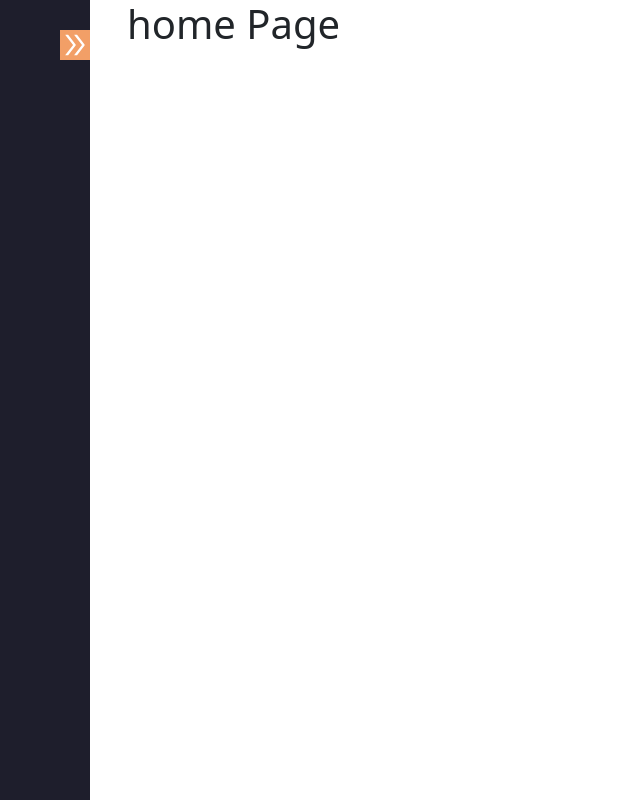
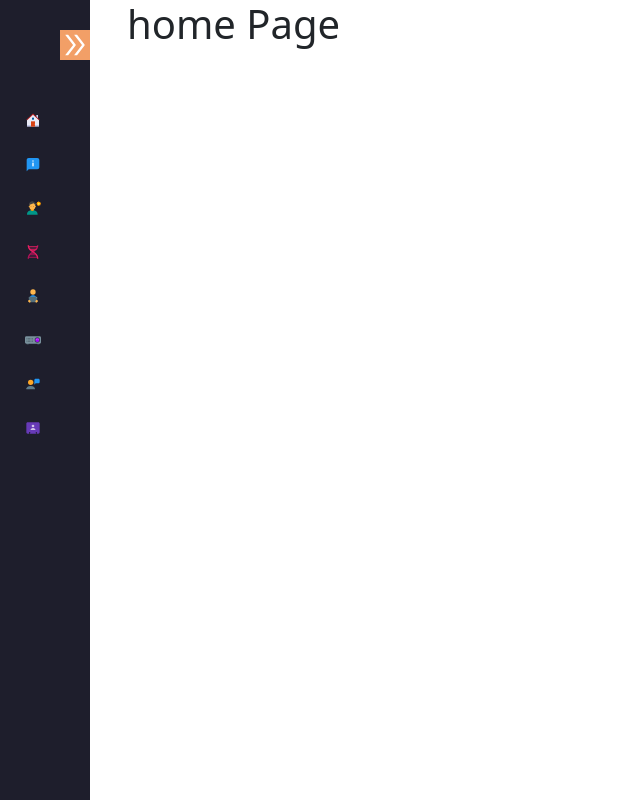
Before and after one commit to ShashiniRW/Portfolio-Project, a React (Create React App) app in the folder client/: page / in a window 1280 px wide. Both pictures are taken after a click on the element 157 px from the left and 30 px from the top of the page. Shown: the whole page, without its empty margins (0-640 px from the left). Built offline with nearby package versions, Linux system fonts and the light colour scheme.

Commit message:
Update:Sidebar Menu

```diff
--- a/client/src/components/Layout/Layout.js
+++ b/client/src/components/Layout/Layout.js
@@ -2,6 +2,7 @@ import React, { useState } from "react";
 import Home from "./../../pages/Home/Home";
 import { AiOutlineDoubleLeft, AiOutlineDoubleRight } from "react-icons/ai";
 import "./Layout.css";
+import Menus from "../Menus/Menus";
 
 const Layout = () => {
   const [toggle, setToggle] = useState(true);
@@ -23,6 +24,7 @@ const Layout = () => {
               )}
             </p>
           </div>
+          <Menus toggle={toggle} />
         </div>
         <div className="container">
           <Home />
--- /dev/null
+++ b/client/src/components/Menus/Menus.css
@@ -0,0 +1,28 @@
+.navbar-profile-pic img {
+  border-radius: 90px;
+  height: 150px;
+  width: 150px;
+  display: flex;
+  vertical-align: middle;
+  margin: 0 auto;
+  margin-top: 20px;
+}
+
+.nav-items {
+  color: white;
+  margin-top: 30px;
+  /* text-align: center; */
+  margin-left: 25px;
+}
+.nav-link {
+  margin-top: 20px;
+  cursor: pointer;
+}
+
+.nav-link svg {
+  margin-right: 10px;
+}
+
+.nav-link:hover {
+  color: #f29f67;
+}
--- /dev/null
+++ b/client/src/components/Menus/Menus.js
@@ -0,0 +1,97 @@
+import React from "react";
+import "./Menus.css";
+import {
+  FcAbout,
+  FcHome,
+  FcPortraitMode,
+  FcBiotech,
+  FcReadingEbook,
+  FcVideoProjector,
+  FcVoicePresentation,
+  FcBusinessContact,
+} from "react-icons/fc";
+const Menus = ({ toggle }) => {
+  return (
+    <>
+      {toggle ? (
+        <>
+          <div className="navbar-profile-pic">
+            <img
+              src="https://i.pinimg.com/736x/4a/31/a5/4a31a5b40ab53c96c5a2781619d4c378.jpg"
+              alt="profile pic"
+            />
+          </div>
+          <div className="nav-items">
+            <div className="nav-item">
+              <div className="nav-link">
+                <FcHome />
+                Home
+              </div>
+              <div className="nav-link">
+                <FcAbout />
+                About
+              </div>
+              <div className="nav-link">
+                <FcPortraitMode />
+                Work Experince
+              </div>
+              <div className="nav-link">
+                <FcBiotech />
+                Tech Stack
+              </div>
+              <div className="nav-link">
+                <FcReadingEbook />
+                Education
+              </div>
+              <div className="nav-link">
+                <FcVideoProjector />
+                Projects
+              </div>
+              <div className="nav-link">
+                <FcVoicePresentation />
+                Testimonial
+              </div>
+              <div className="nav-link">
+                <FcBusinessContact />
+                Contact
+              </div>
+            </div>
+          </div>
+        </>
+      ) : (
+        <>
+          <div className="nav-items">
+            <div className="nav-item">
+              <div className="nav-link">
+                <FcHome title="Home" />
+              </div>
+              <div className="nav-link">
+                <FcAbout />
+              </div>
+              <div className="nav-link">
+                <FcPortraitMode />
+              </div>
+              <div className="nav-link">
+                <FcBiotech />
+              </div>
+              <div className="nav-link">
+                <FcReadingEbook />
+              </div>
+              <div className="nav-link">
+                <FcVideoProjector />
+              </div>
+              <div className="nav-link">
+                <FcVoicePresentation />
+              </div>
+              <div className="nav-link">
+                <FcBusinessContact />
+              </div>
+            </div>
+          </div>
+        </>
+      )}
+    </>
+  );
+};
+
+export default Menus;
--- a/client/src/pages/Home/Home.js
+++ b/client/src/pages/Home/Home.js
@@ -3,7 +3,7 @@ import "./home.css";
 const Home = () => {
   return (
     <div>
-      <h1> home Page</h1>
+      <h1> home Page </h1>
     </div>
   );
 };
```
